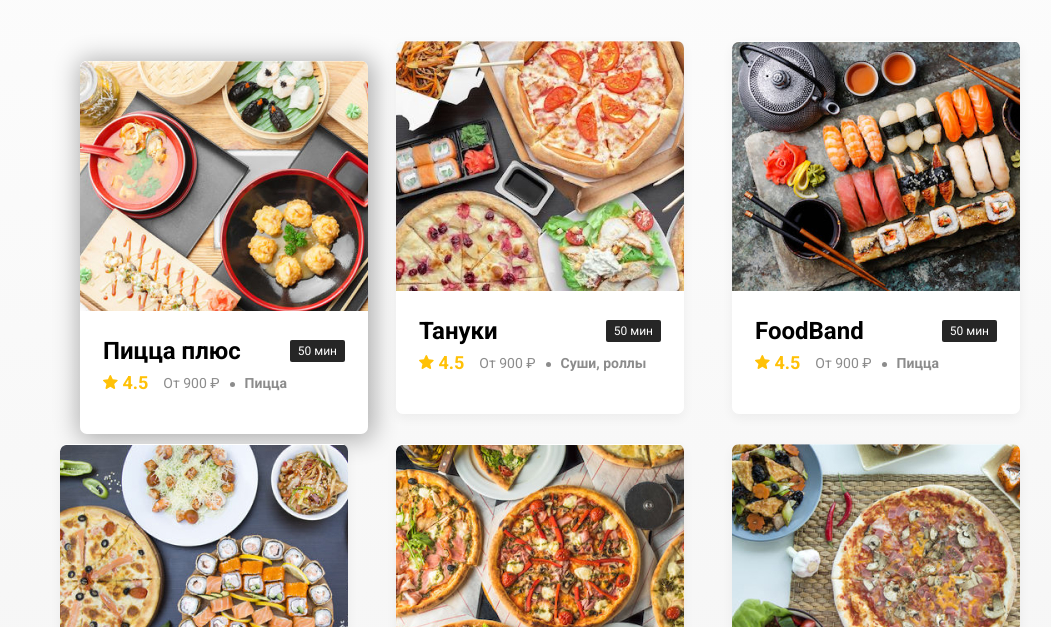
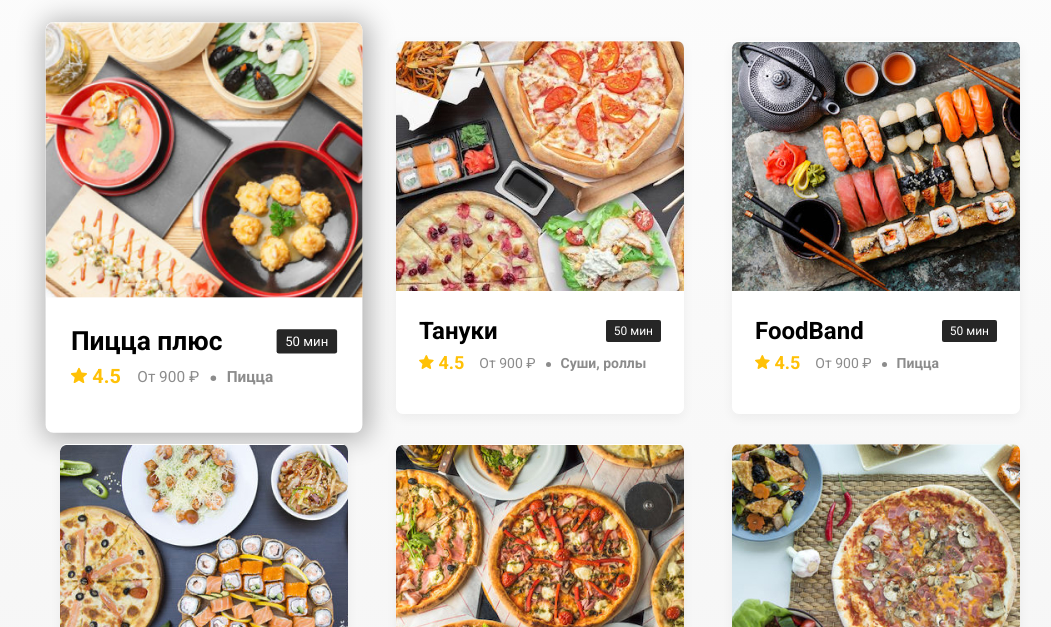
Before and after one commit to faceleeds/delivery-food, a plain HTML site: page index.html in a window 1280 px wide. In both pictures the pointer is over the link 304 px from the left and 815 px from the top of the page. Shown: the part 588-1215 px from the top of the page, without its empty margins (100-1151 px from the left). Drawn offline with Linux system fonts and the light colour scheme.

Commit message:
Update style.css

```diff
--- a/css/style.css
+++ b/css/style.css
@@ -151,11 +151,11 @@ color: #302C34;
     margin-bottom: 30px;
     flex-basis: 30%;
     text-decoration: none;
-    transform: translate3d(0px, 0px, 0px);
+    transform: scale3d(1, 1, 1);
     transition: all 0.5s;
 }
 .card:hover{
-    transform: translate3d(20px, 20px, 50px);
+    transform: scale3d(1.1, 1.1, 1.1);
     -webkit-box-shadow: 2px 2px 24px 4px rgba(0,0,0,0.3);
     -moz-box-shadow: 2px 2px 24px 4px rgba(0,0,0,0.3);
     box-shadow: 2px 2px 24px 4px rgba(0,0,0,0.3);
```
